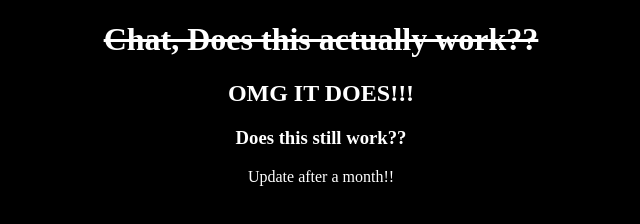
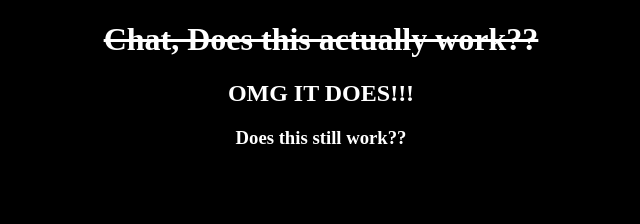
Before and after one commit to SHUBARUUU/Start, a plain HTML site: page index.html in a window 1280 px wide. Shown: the whole page, without its empty margins (319-959 px from the left). Drawn offline with Linux system fonts and the light colour scheme.

Commit message:
Update index.html

```diff
--- a/index.html
+++ b/index.html
@@ -10,6 +10,5 @@
     <h1>Chat, Does this actually work??</h1>
     <h2>OMG IT DOES!!!</h2>
     <h3>Does this still work??</h3>
-    <p>Update after a month!!</p>
   </body>
 </html>
```
